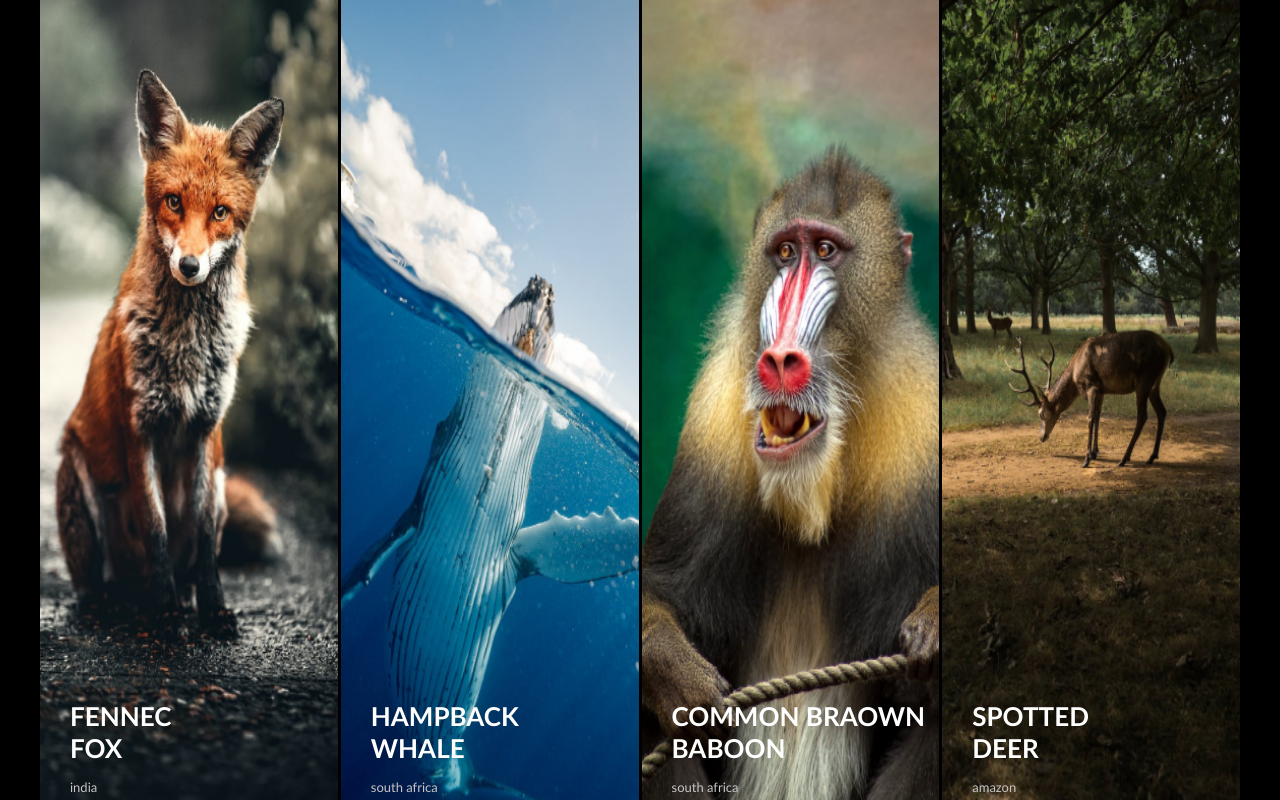
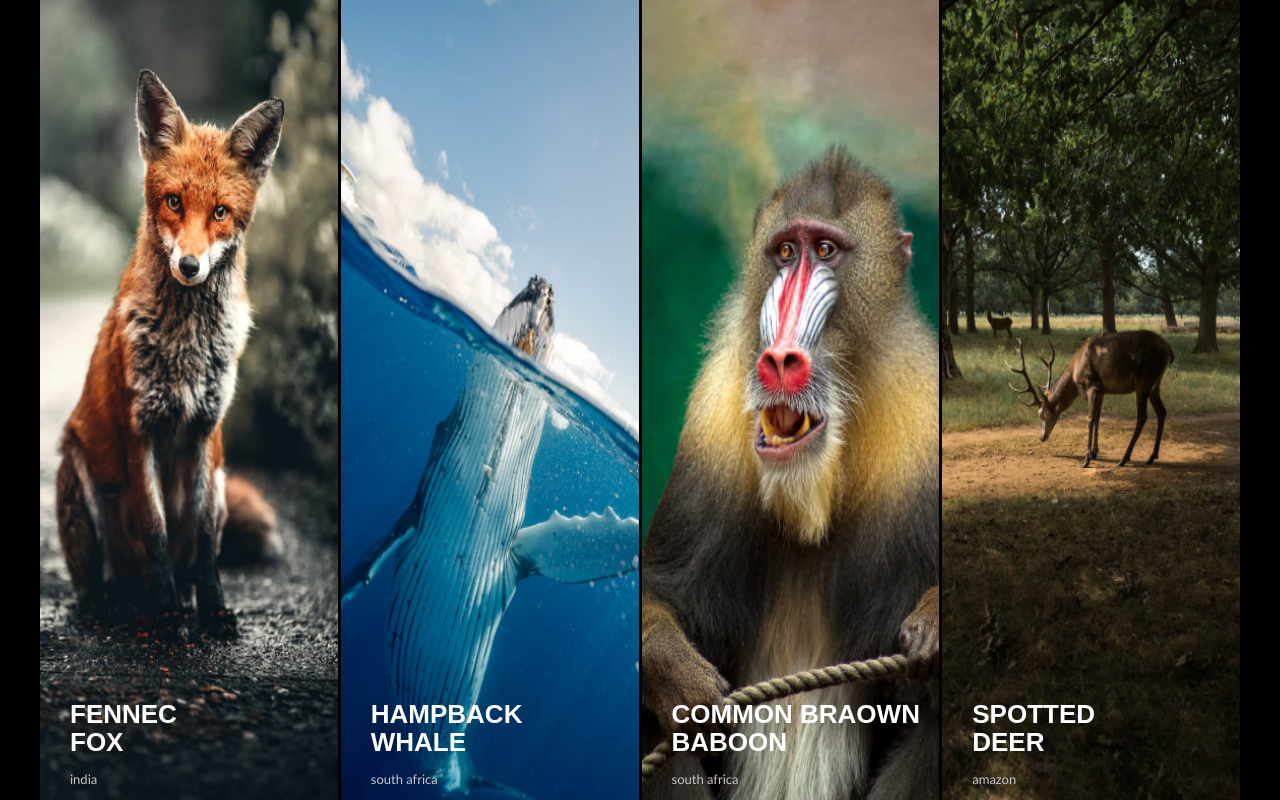
Before and after one commit to firminfinva/coataskforcechallenge, a plain HTML site: page index.html in a window 1280 px wide. Drawn offline with Linux system fonts and the light colour scheme.

Commit message:
feat: added the font to titles

```diff
--- a/style.css
+++ b/style.css
@@ -34,6 +34,12 @@ body {
         padding: 0 30px;
         top: calc(100vh - 100px);
         bottom: 0;
+        h1 {
+          font-family: "DIN Condensed", sans-serif;
+          font-weight: 700;
+
+          line-height: 28px;
+        }
         span {
           display: inline-block;
           color: rgb(199, 197, 197);
```
